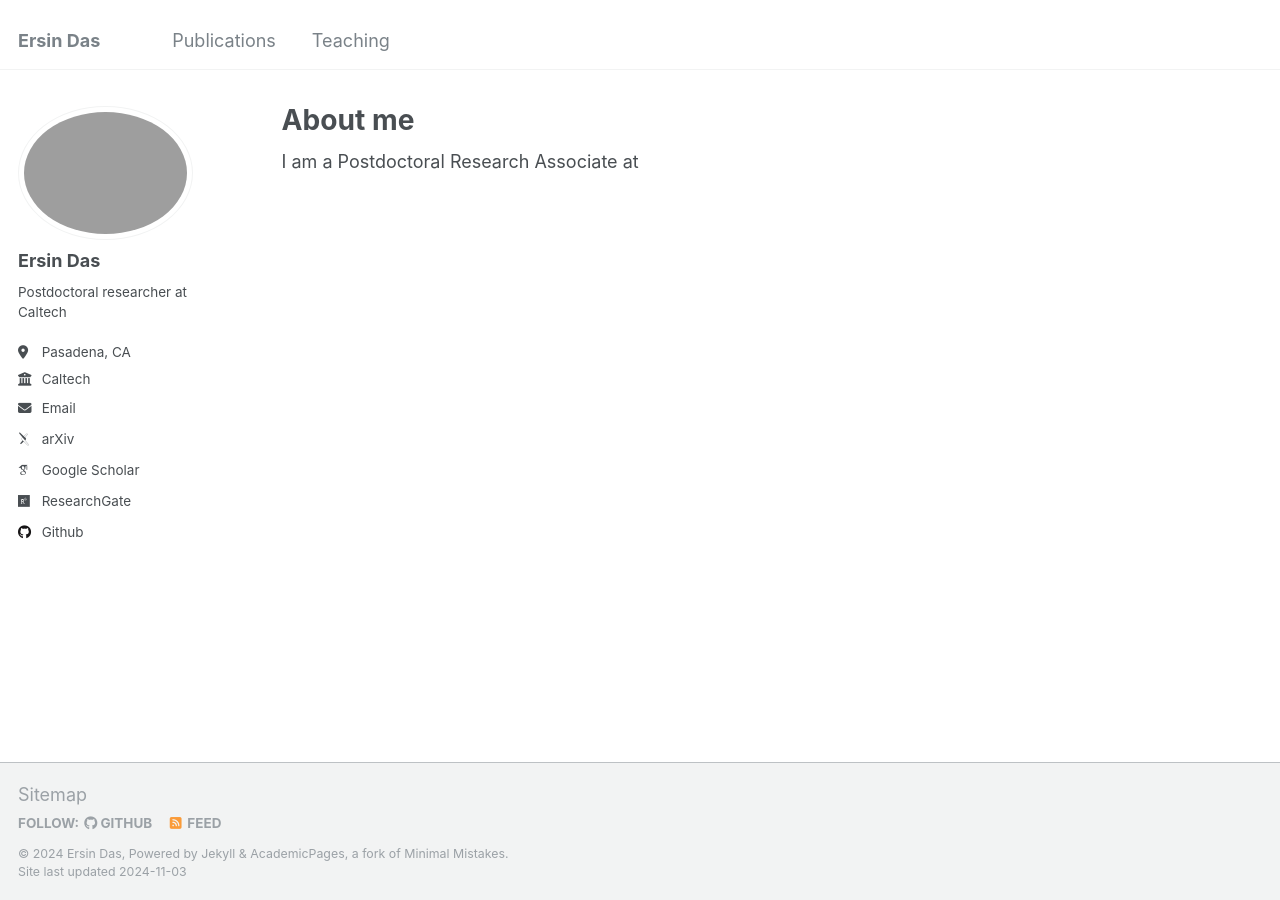
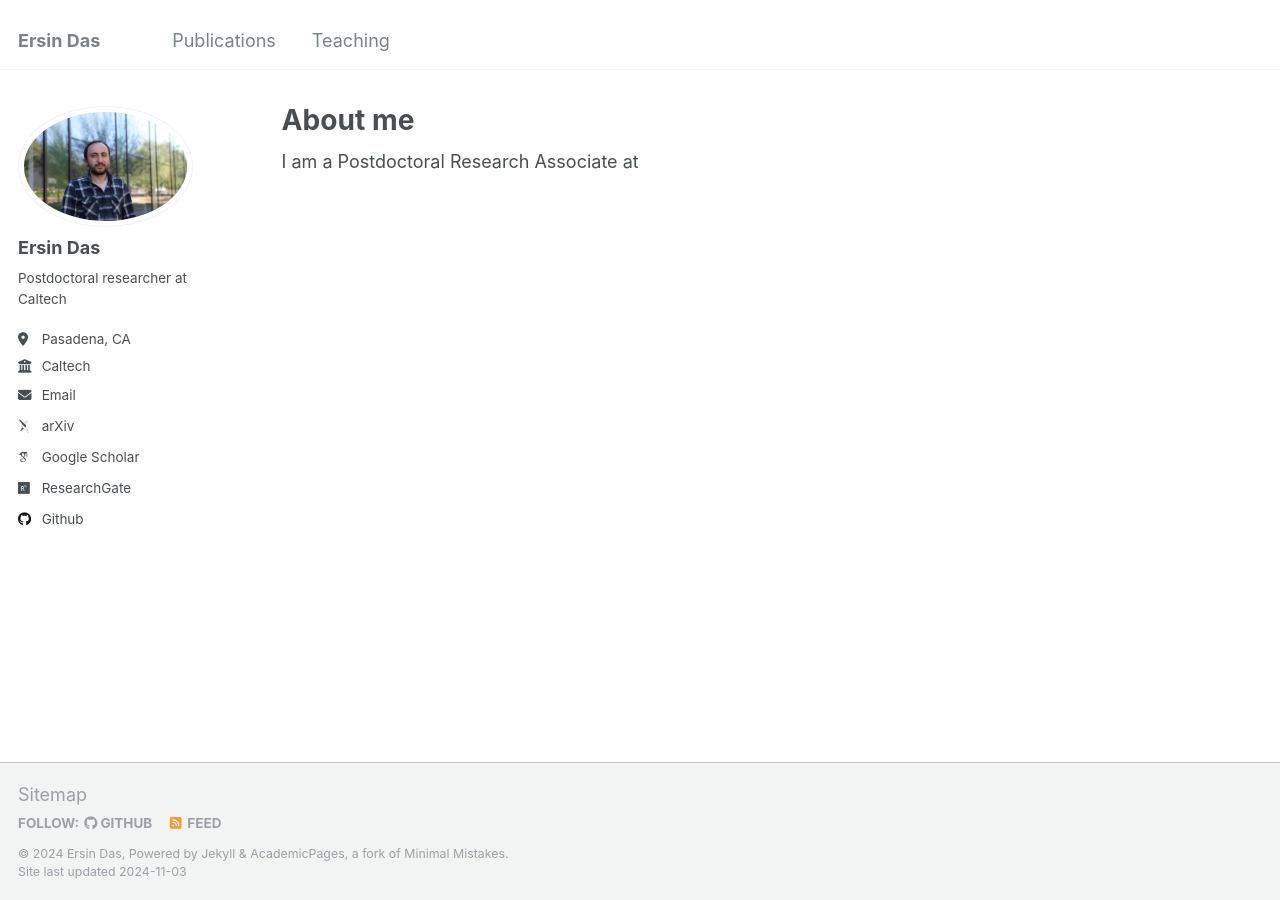
Before and after one commit to ersindas/ersindas.github.io, a Jekyll site: the page built from _pages/about.md, in a window 1280 px wide. Built offline with Jekyll 4.4.1, drawn with Linux system fonts in a browser that asks for light colours; some web fonts are replaced.

Commit message:
Update _config.yml

```diff
--- a/_config.yml
+++ b/_config.yml
@@ -21,7 +21,7 @@ repository               : "ersindas.github.io"
 #               Additional customization can be done by editing /_includes/author-profile.html
 author:
   # Biographic information
-  avatar           : "profile.JPG"
+  avatar           : "profil.JPG"
   name             : "Ersin Das"
   pronouns         : # example: "she/her"
   bio              : "Postdoctoral researcher at Caltech"
```
